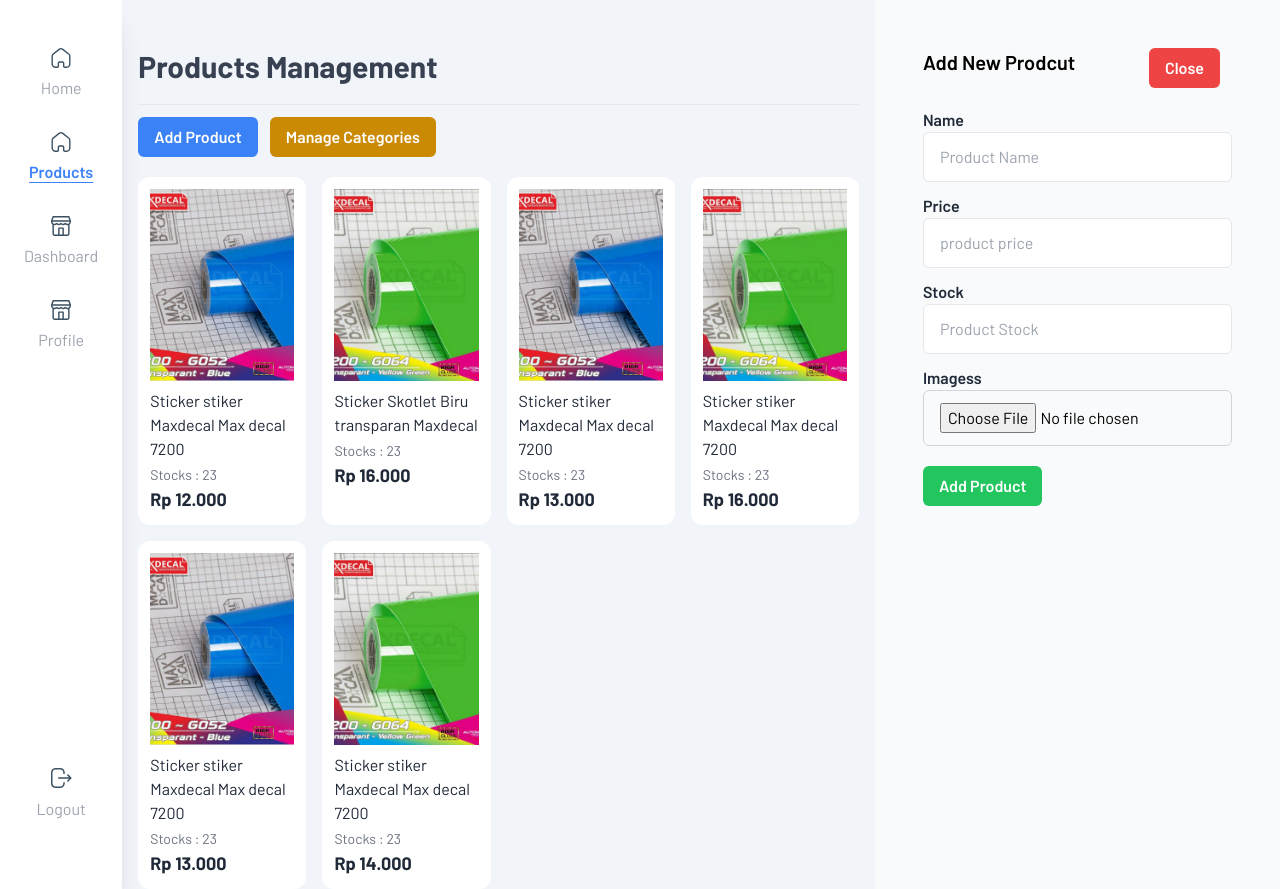
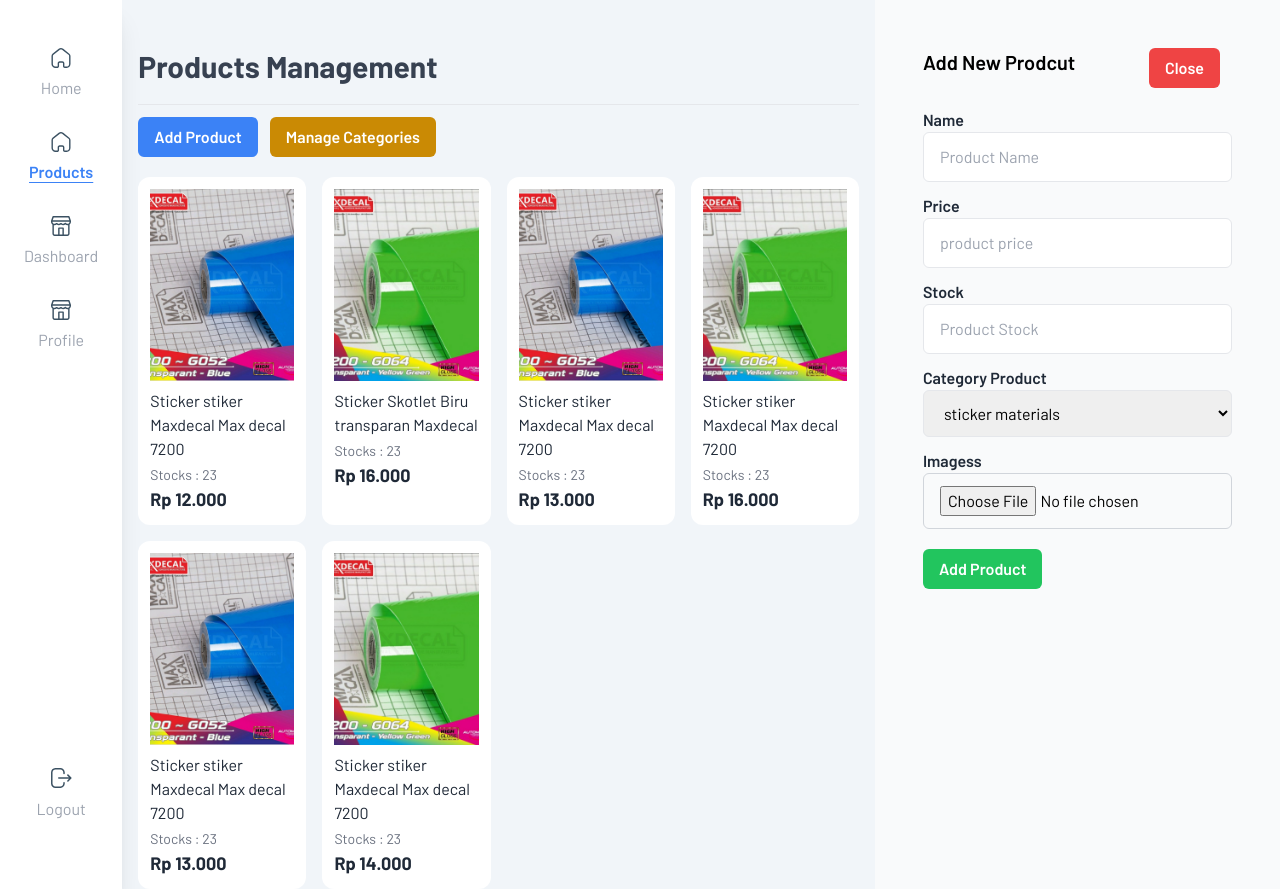
Before and after one commit to rahulsya/posmicro, a React (Create React App) app: page /products in a window 1280 px wide. Both pictures are taken after a click on the button "Add Product". Built offline with nearby package versions, Linux system fonts and the light colour scheme; no server answers.

Commit message:
add input type select

```diff
--- a/src/pages/Products/productForm/InputForm.js
+++ b/src/pages/Products/productForm/InputForm.js
@@ -26,6 +26,19 @@ function InputForm({ setFormInput }) {
           title="Stock"
           placeholder="Product Stock"
         />
+        <div className="pb-3">
+          <label className="font-semibold text-gray-800" htmlFor="category_id">
+            Category Product
+          </label>
+          <select
+            className="w-full py-3 px-4 rounded-md p-3 border-[1px]"
+            id="cateogry_id"
+          >
+            <option value="">sticker materials</option>
+            <option value="">sticker materials</option>
+            <option value="">sticker materials</option>
+          </select>
+        </div>
         <Input
           name="image"
           type="file"
```
